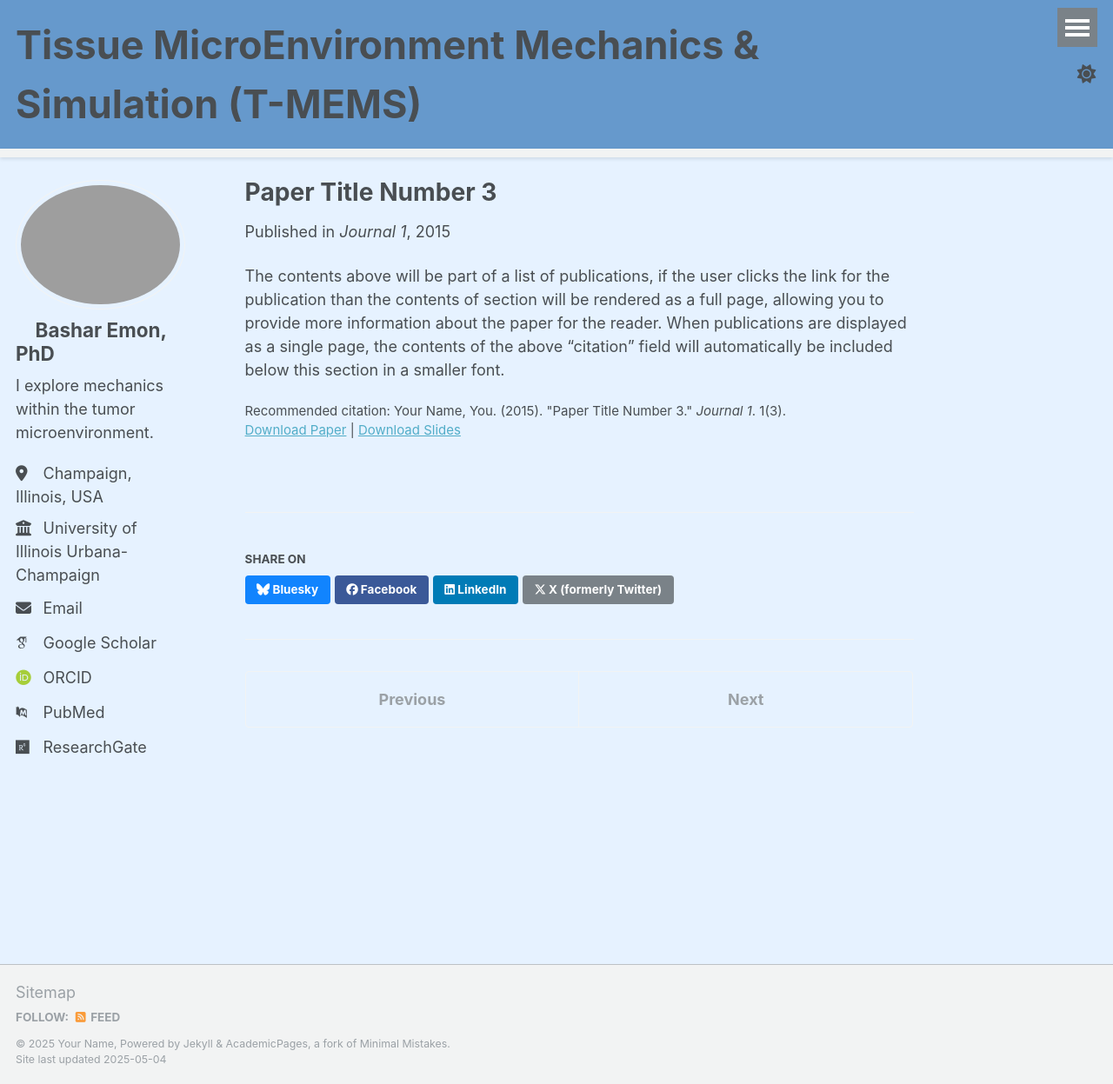
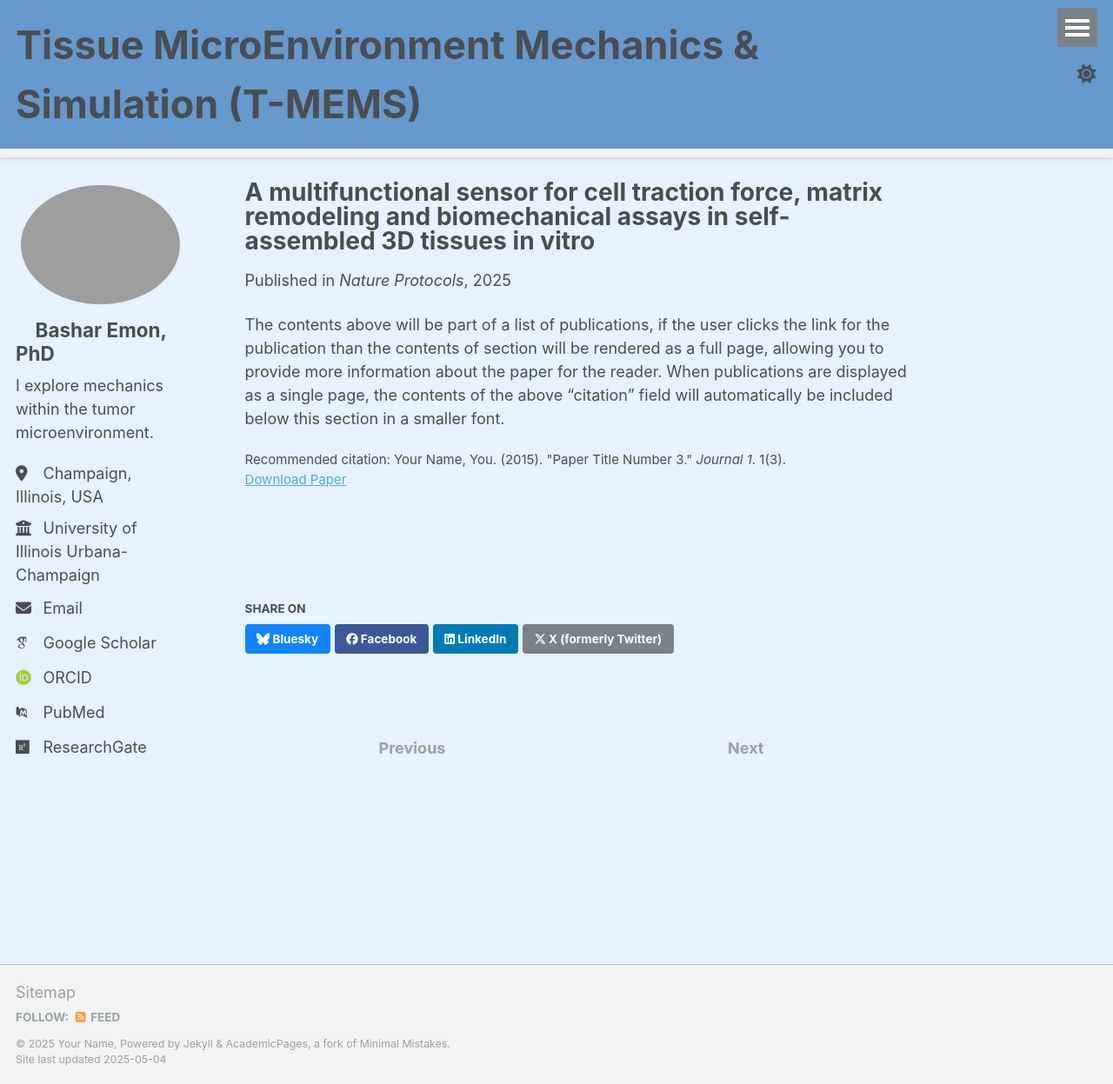
Before and after one commit to BasharEmon/BasharEmon.github.io, a Jekyll site: the page built from _publications/2015-10-01-paper-title-number-3.md, in a window 1280 px wide and 1247 px high. Shown: the whole window at 87% size. Built offline with Jekyll 4.4.1, drawn with Linux system fonts in a browser that asks for light colours; some web fonts are replaced.

Commit message:
Update 2015-10-01-paper-title-number-3.md

```diff
--- a/_publications/2015-10-01-paper-title-number-3.md
+++ b/_publications/2015-10-01-paper-title-number-3.md
@@ -1,13 +1,13 @@
 ---
-title: "Paper Title Number 3"
+title: "A multifunctional sensor for cell traction force, matrix remodeling and biomechanical assays in self-assembled 3D tissues in vitro"
 collection: publications
 category: manuscripts
 permalink: /publication/2015-10-01-paper-title-number-3
-excerpt: 'This paper is about the number 3. The number 4 is left for future work.'
-date: 2015-10-01
-venue: 'Journal 1'
-slidesurl: 'http://academicpages.github.io/files/slides3.pdf'
-paperurl: 'http://academicpages.github.io/files/paper3.pdf'
+excerpt: 'This paper presents detailed protocol for manufacturing a biomechanical micro-sensors, preparing experimental setup, developing assays with different tissues and for imaging and analyzing the data.'
+date: 2025-01-24
+venue: 'Nature Protocols'
+//slidesurl: 'http://academicpages.github.io/files/slides3.pdf'
+paperurl: 'http://BasharEmon.github.io/files/Nat. Prot..pdf'
 citation: 'Your Name, You. (2015). &quot;Paper Title Number 3.&quot; <i>Journal 1</i>. 1(3).'
 ---
 
```
